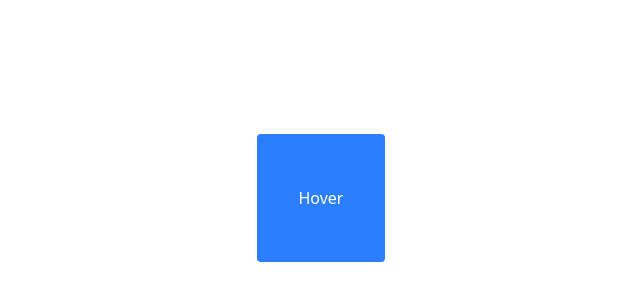
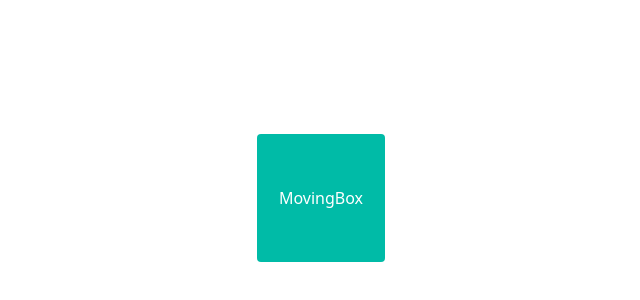
Before and after one commit to G1DY/FramerMotion, a React (Vite) app in the folder keyframes/: page / in a window 1280 px wide. Shown: the part 202-502 px from the top of the page, without its empty margins (319-959 px from the left). Built offline with nearby package versions, Linux system fonts and the light colour scheme.

Commit message:
a moving box project using useMotionValue

```diff
--- a/keyframes/src/App.tsx
+++ b/keyframes/src/App.tsx
@@ -1,4 +1,4 @@
-import HoverLinkedScale from "./useMotionValue/HoverLinkedScale";
+import MovingBox from "./useMotionValue/MovingBox";
 
 const App = () => {
   return (
@@ -17,7 +17,8 @@ const App = () => {
       {/* <StaggeredGridLayout /> */}
       {/* // <StaggeredText /> */}
       {/* <DraggableBox /> */}
-      <HoverLinkedScale />
+      {/* <HoverLinkedScale /> */}
+      <MovingBox />
     </div>
   );
 };
--- /dev/null
+++ b/keyframes/src/useMotionValue/MovingBox.tsx
@@ -0,0 +1,20 @@
+import { motion, useMotionValue } from "framer-motion";
+const MovingBox = () => {
+  const x = useMotionValue(0);
+  const y = useMotionValue(0);
+
+  const MoveBox = () => {
+    x.set(Math.random() * 300);
+    y.set(Math.random() * 300);
+  };
+  return (
+    <motion.div
+      style={{ x, y }}
+      onClick={MoveBox}
+      className="w-32 h-32 bg-teal-500 text-white rounded items-center justify-center flex"
+    >
+      MovingBox
+    </motion.div>
+  );
+};
+export default MovingBox;
```
